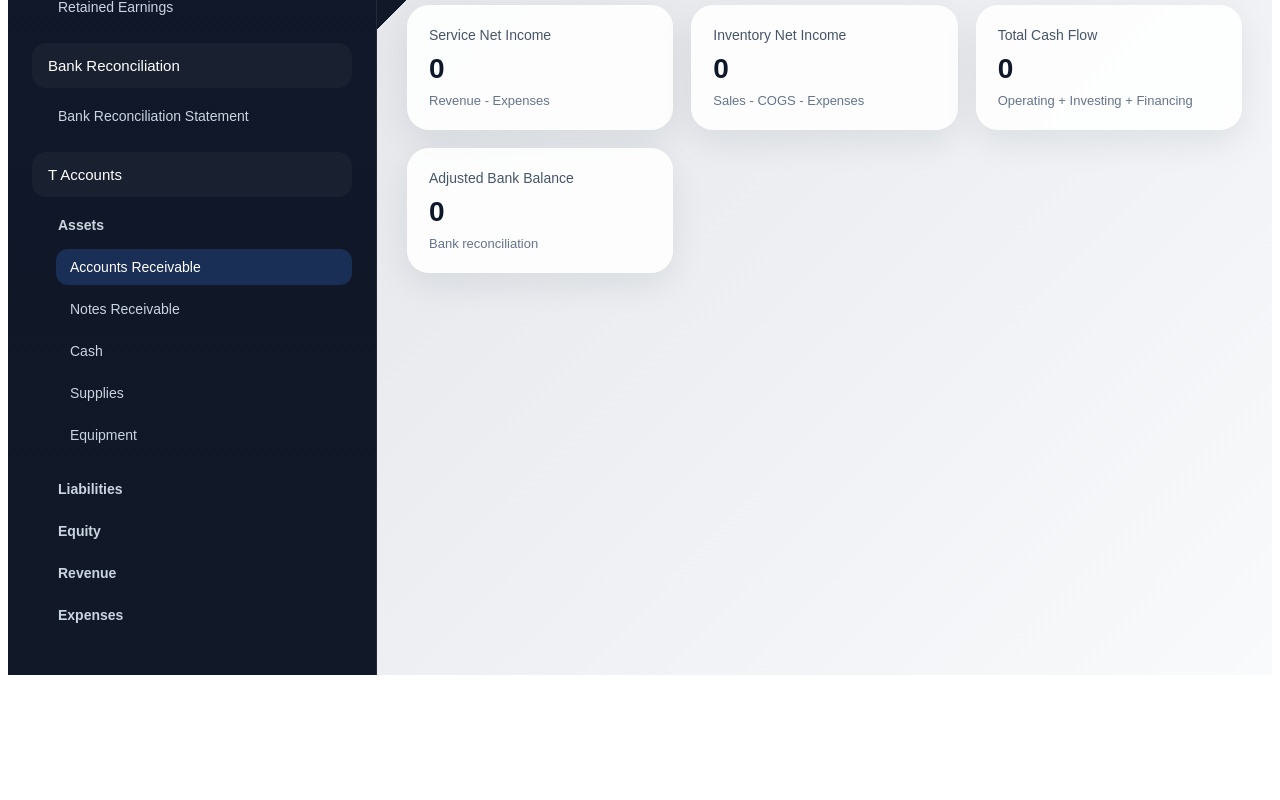
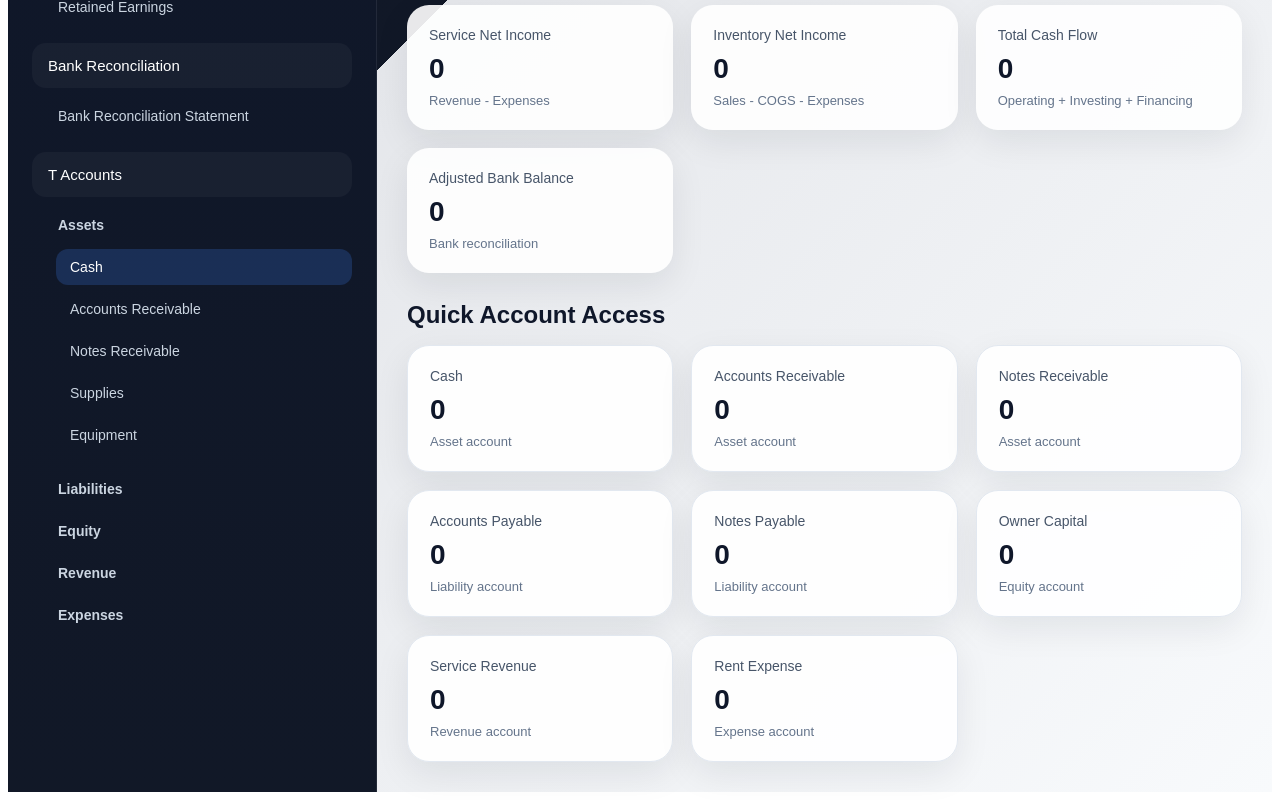
Before and after one commit to kareimabdel46-ai/accounting-hub, a Next.js app: page / in a window 1280 px wide. Shown: the part 439-1239 px from the top of the page. Before the commit the page ends 1122 px from the top, so only its background shows below. Built offline with nearby package versions, Linux system fonts and the light colour scheme.

Commit message:
Update index.js

```diff
--- a/pages/index.js
+++ b/pages/index.js
@@ -45,7 +45,7 @@ export default function Home() {
   const [nsfCheck, setNsfCheck] = useState("");
   const [interestEarned, setInterestEarned] = useState("");
 
-  const [selectedAccount, setSelectedAccount] = useState("Accounts Receivable");
+  const [selectedAccount, setSelectedAccount] = useState("Cash");
   const [selectedAccountType, setSelectedAccountType] = useState("Assets");
 
   const [tDebit1, setTDebit1] = useState("");
@@ -118,6 +118,12 @@ export default function Home() {
   const tBalance = useMemo(() => {
     return totalDebits - totalCredits;
   }, [totalDebits, totalCredits]);
+
+  const openAccountFromDashboard = (accountName, accountType) => {
+    setSelectedAccount(accountName);
+    setSelectedAccountType(accountType);
+    setActivePage("taccounts");
+  };
 
   const menuButton = (label, pageKey) => (
     <button
@@ -204,9 +210,9 @@ export default function Home() {
             </button>
             {assetOpen && (
               <div style={styles.subMenu}>
+                {accountButton("Cash", "Assets")}
                 {accountButton("Accounts Receivable", "Assets")}
                 {accountButton("Notes Receivable", "Assets")}
-                {accountButton("Cash", "Assets")}
                 {accountButton("Supplies", "Assets")}
                 {accountButton("Equipment", "Assets")}
               </div>
@@ -286,6 +292,60 @@ export default function Home() {
               <Card title="Total Cash Flow" value={totalCashFlow} subtitle="Operating + Investing + Financing" />
               <Card title="Adjusted Bank Balance" value={adjustedBankBalance} subtitle="Bank reconciliation" />
             </section>
+
+            <div style={{ marginTop: 28 }}>
+              <h3 style={styles.quickTitle}>Quick Account Access</h3>
+              <div style={styles.cardGrid}>
+                <AccountBox
+                  title="Cash"
+                  value={0}
+                  subtitle="Asset account"
+                  onClick={() => openAccountFromDashboard("Cash", "Assets")}
+                />
+                <AccountBox
+                  title="Accounts Receivable"
+                  value={0}
+                  subtitle="Asset account"
+                  onClick={() => openAccountFromDashboard("Accounts Receivable", "Assets")}
+                />
+                <AccountBox
+                  title="Notes Receivable"
+                  value={0}
+                  subtitle="Asset account"
+                  onClick={() => openAccountFromDashboard("Notes Receivable", "Assets")}
+                />
+                <AccountBox
+                  title="Accounts Payable"
+                  value={0}
+                  subtitle="Liability account"
+                  onClick={() => openAccountFromDashboard("Accounts Payable", "Liabilities")}
+                />
+                <AccountBox
+                  title="Notes Payable"
+                  value={0}
+                  subtitle="Liability account"
+                  onClick={() => openAccountFromDashboard("Notes Payable", "Liabilities")}
+                />
+                <AccountBox
+                  title="Owner Capital"
+                  value={0}
+                  subtitle="Equity account"
+                  onClick={() => openAccountFromDashboard("Owner Capital", "Equity")}
+                />
+                <AccountBox
+                  title="Service Revenue"
+                  value={0}
+                  subtitle="Revenue account"
+                  onClick={() => openAccountFromDashboard("Service Revenue", "Revenue")}
+                />
+                <AccountBox
+                  title="Rent Expense"
+                  value={0}
+                  subtitle="Expense account"
+                  onClick={() => openAccountFromDashboard("Rent Expense", "Expense")}
+                />
+              </div>
+            </div>
           </>
         )}
 
@@ -453,7 +513,7 @@ export default function Home() {
           <section style={styles.section}>
             <SectionTitle
               title={`T Account - ${selectedAccount}`}
-              desc={`Category: ${selectedAccountType}. Click any account name in the sidebar to move directly to it.`}
+              desc={`Category: ${selectedAccountType}. Click any account name in the sidebar or dashboard to move directly to it.`}
             />
             <div style={styles.twoCol}>
               <Panel>
@@ -500,6 +560,16 @@ function Card({ title, value, subtitle }) {
       <div style={styles.summaryValue}>{formatNumber(value)}</div>
       <div style={styles.summarySub}>{subtitle}</div>
     </div>
+  );
+}
+
+function AccountBox({ title, value, subtitle, onClick }) {
+  return (
+    <button onClick={onClick} style={styles.accountBox}>
+      <div style={styles.summaryTitle}>{title}</div>
+      <div style={styles.summaryValue}>{formatNumber(value)}</div>
+      <div style={styles.summarySub}>{subtitle}</div>
+    </button>
   );
 }
 
@@ -677,6 +747,11 @@ const styles = {
     lineHeight: 1.7,
     maxWidth: 760,
   },
+  quickTitle: {
+    fontSize: 24,
+    marginBottom: 16,
+    color: "#0f172a",
+  },
   cardGrid: {
     display: "grid",
     gridTemplateColumns: "repeat(auto-fit, minmax(220px, 1fr))",
@@ -688,6 +763,15 @@ const styles = {
     padding: 22,
     boxShadow: "0 12px 35px rgba(15,23,42,0.08)",
   },
+  accountBox: {
+    background: "rgba(255,255,255,0.95)",
+    borderRadius: 22,
+    padding: 22,
+    boxShadow: "0 12px 35px rgba(15,23,42,0.08)",
+    border: "1px solid #e2e8f0",
+    cursor: "pointer",
+    textAlign: "left",
+  },
   summaryTitle: {
     color: "#475569",
     fontSize: 14,
@@ -697,6 +781,7 @@ const styles = {
     fontSize: 28,
     fontWeight: 800,
     marginBottom: 8,
+    color: "#0f172a",
   },
   summarySub: {
     color: "#64748b",
```
